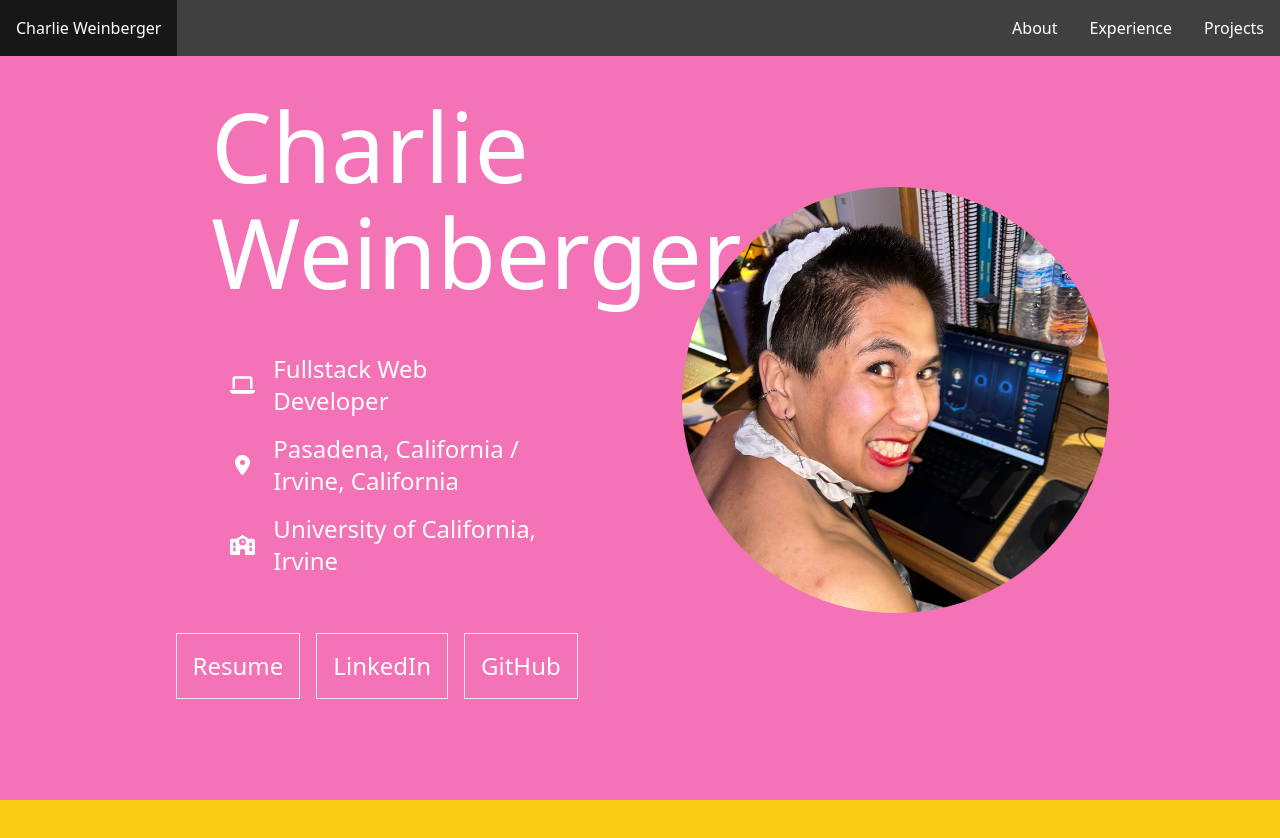
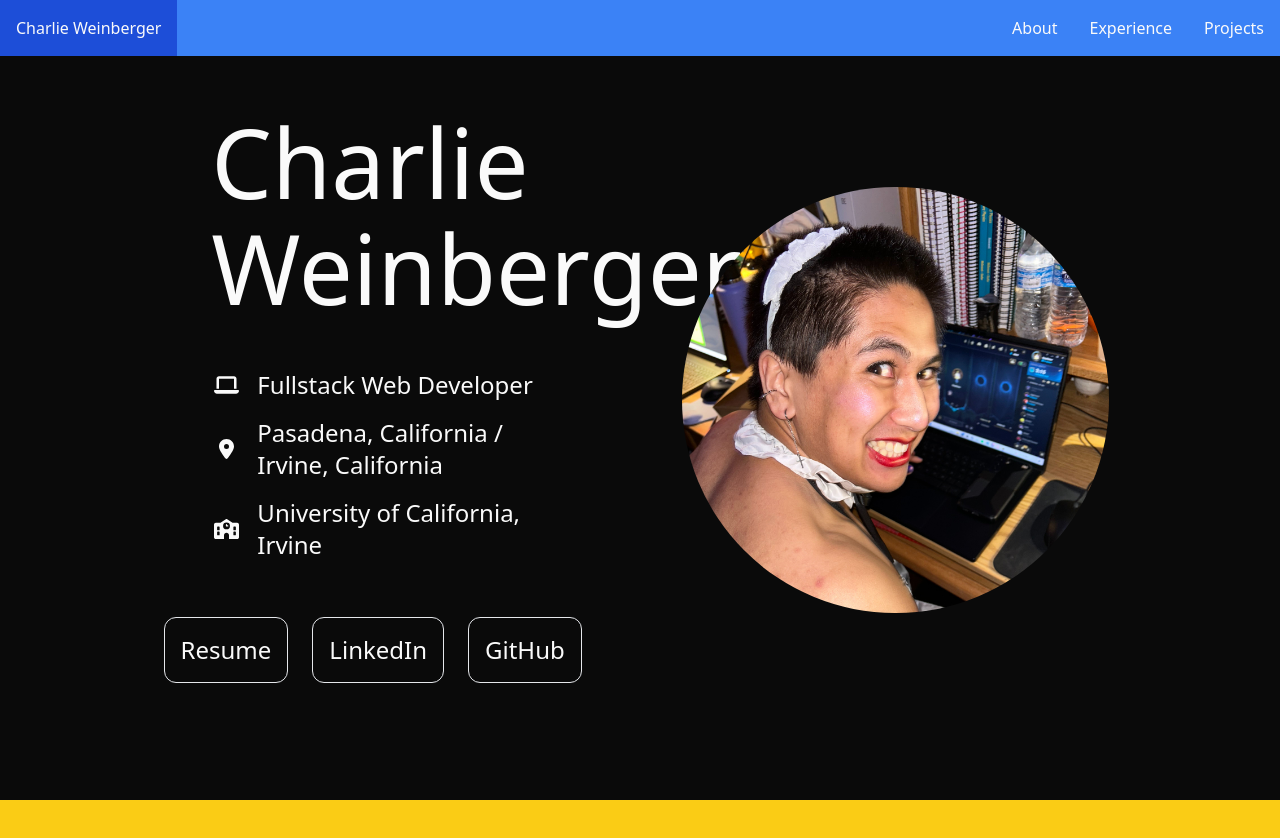
Before and after one commit to charlieweinberger/charlieweinberger.github.io, a Next.js app: page / in a window 1280 px wide. Shown: the top 838 px of the page. Built offline with nearby package versions, Linux system fonts and the light colour scheme.

Commit message:
Looks better

```diff
--- a/src/app/globals.css
+++ b/src/app/globals.css
@@ -1,7 +1,3 @@
 @tailwind base;
 @tailwind components;
 @tailwind utilities;
-
-.blackBorder {
-  border: 0px solid black;
-}
--- a/src/app/page.tsx
+++ b/src/app/page.tsx
@@ -7,7 +7,7 @@ import Projects from '../components/sections/projects';
 
 export default function App() {
   return (
-    <div className="bg-black text-white text-center m-0">
+    <div className="text-neutral-50 text-center m-0">
 
       <Header /> {/* Blue, wavy, layered */}
 
--- a/src/components/header.tsx
+++ b/src/components/header.tsx
@@ -4,7 +4,7 @@ export default function Header() {
 
       {/* See youtube playlist: https://www.youtube.com/playlist?list=PLIq-E89khPZ-0UyoJ11BUcyj8-z41zFp5 */}
 
-      <ul className="bg-neutral-700 fixed w-full">
+      <ul className="bg-blue-500 fixed w-full">
         {/* Reverse order, right to left */}
         {NavButton("Projects", "#projects", "right")}
         {NavButton("Experience", "#experience", "right")}
@@ -19,7 +19,7 @@ export default function Header() {
 function NavButton(title: string, href: string, side: "left" | "right") {
   return (
     <li>
-      <a className={`float-${side} block text-white text-center p-4 w-fit no-underline hover:bg-neutral-900`} href={href}>
+      <a className={`float-${side} block text-center p-4 w-fit no-underline hover:bg-blue-700`} href={href}>
         {title}
       </a>
     </li>
--- a/src/components/sections/about.tsx
+++ b/src/components/sections/about.tsx
@@ -4,11 +4,11 @@ import Image from 'next/image';
 
 export default function About() {
   return (
-    <div id="about" className="flex justify-center items-center h-screen gap-[84px] blackBorder bg-pink-400">
+    <div id="about" className="flex justify-center items-center h-screen gap-[84px] bg-neutral-950">
 
         {/* Name, Role Location, University, Links */}
-        <div className="flex items-start flex-col px-10 py-4 w-4/12 text-2xl blackBorder">
-          <div className="text-8xl leading-[1.1] my-8 text-left blackBorder">Charlie Weinberger</div>
+        <div className="flex items-start flex-col px-10 py-4 w-4/12 text-2xl">
+          <div className="text-8xl leading-[1.1] my-8 text-left">Charlie Weinberger</div>
           {middleInformation()}
           {links()}
         </div>
@@ -26,7 +26,7 @@ export default function About() {
 
 function middleInformation() {
   return (
-    <div className="grid grid-cols-[30px_minmax(110px,_1fr)] justify-start text-left gap-4 p-4 blackBorder">
+    <div className="grid grid-cols-[30px_minmax(110px,_1fr)] justify-start text-left gap-4 py-4">
       {middleInfoLine(faLaptop, "Fullstack Web Developer")}
       {middleInfoLine(faLocationDot, "Pasadena, California / Irvine, California")}
       {middleInfoLine(faSchool, "University of California, Irvine")}
@@ -51,19 +51,22 @@ function middleInfoLine(icon: IconDefinition, text: string) {
 
 function links() {
   return (
-    <div className="flex justify-center items-center my-10 pr-4 gap-4 w-full">
-      {professionalLink("Resume")}
-      {professionalLink("LinkedIn")}
-      {professionalLink("GitHub")}
+    <div className="flex justify-center items-center my-10 pr-6 gap-6 w-full">
+      {profileLink("Resume", "/Charlie_Weinberger_Resume.pdf")}
+      {profileLink("LinkedIn", "https://linkedin.com/in/charlie-weinberger/")}
+      {profileLink("GitHub", "https://github.com/charlieweinberger/")}
     </div>
   );
 }
 
-function professionalLink(text: string) {
+function profileLink(text: string, link: string) {
   return (
-    <button className="p-4 w-full border"> {/* replace with shadcn/ui buttons? */}
+    <a
+      className="p-4 w-full border rounded-xl hover:bg-neutral-50 hover:text-neutral-950 active:bg-gray-300 active:text-neutral-950"
+      href={link} target="_blank"
+    >
       {text}
-    </button>
+    </a>
   );
 }
 
```
Also changed, not shown: 1 other file (tests, documents, lock files or other folders).
